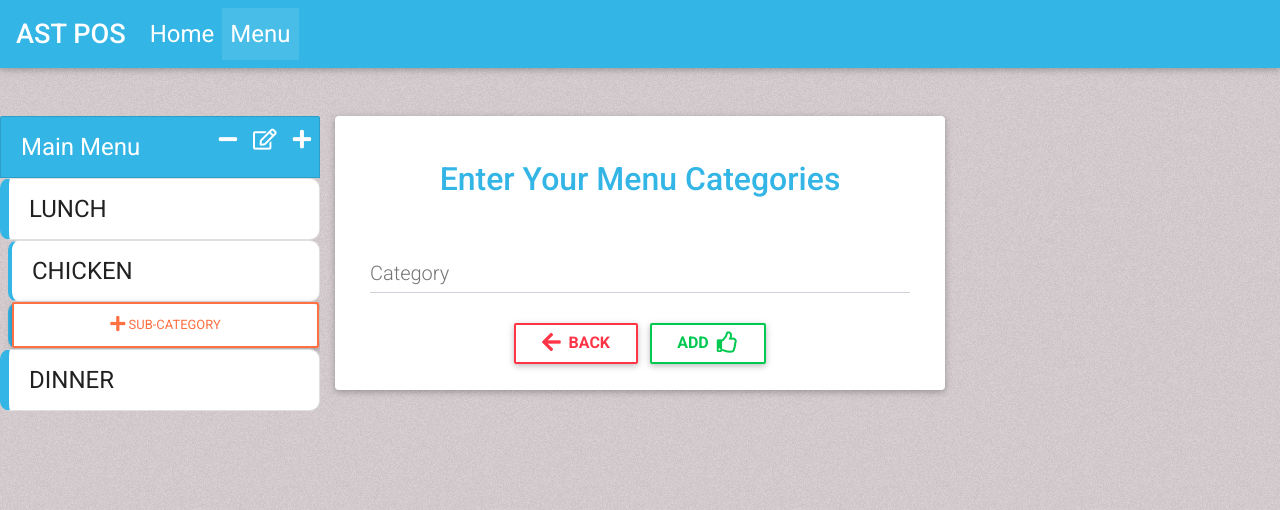
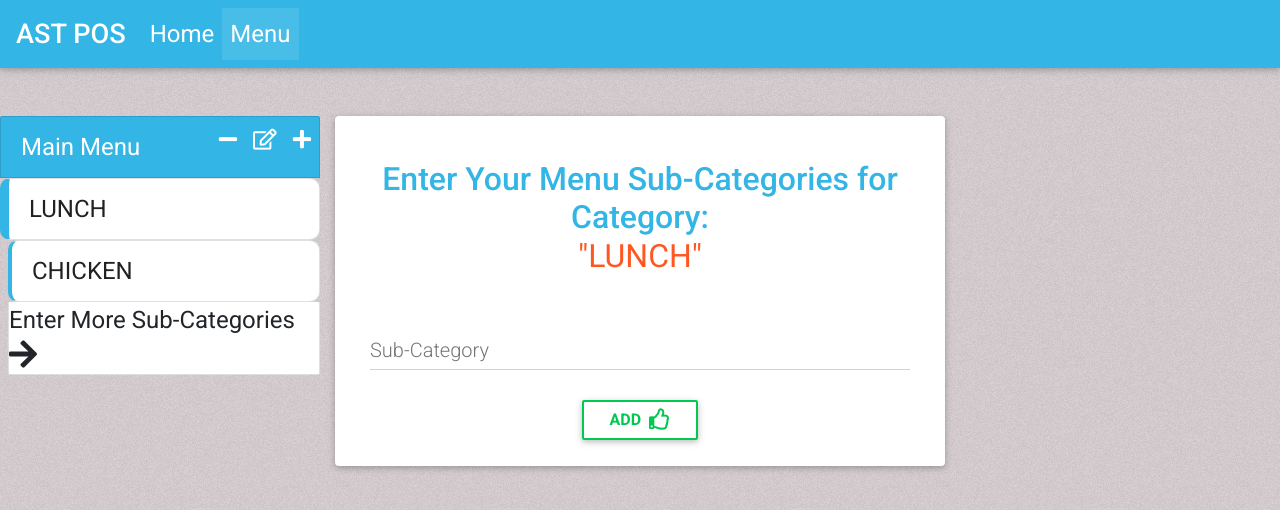
Before and after one commit to adomoshe/website-creator, a React (Create React App) app in the folder client/: page /menu in a window 1280 px wide. Both pictures are taken after a click on the item "LUNCH". Shown: the top 510 px of the page. Built offline with nearby package versions, Linux system fonts and the light colour scheme.

Commit message:
removed add subcategory button

```diff
--- a/client/src/components/NavHandler/NavHandler.js
+++ b/client/src/components/NavHandler/NavHandler.js
@@ -1,55 +1,83 @@
 import React, { Component } from "react";
 import {} from "mdbreact";
 
-import SideNav from "./SideNav"
-import ItemSideNav from "./ItemSideNav"
+import SideNav from "./SideNav";
+import ItemSideNav from "./ItemSideNav";
 
-class NavHandler extends Component {
+export default class NavHandler extends Component {
   state = {
-    sideNavCollapse: {}
+    sideNavCollapse: false,
+    currentCategoryIndex: null,
+    categoryDisplay: [],
+    subCategoryDisplay: []
+  };
+
+  menuBuilderState = this.props.menuBuilderState();
+
+  mapAndSetCategories = () => {
+    const catArr = this.menuBuilderState.categories.map(({ name }) => {
+      return name;
+    });
+    this.setState({ categoryDisplay: [...catArr] });
+  };
+  componentDidMount() {
+    this.mapAndSetCategories();
   }
 
   handleCategoryClick = categoryIndex => {
-    this.setState(
-      state => (state.sideNavCollapse[categoryIndex] = !state.sideNavCollapse[categoryIndex])
-    );
+    if (this.state.sideNavCollapse) {
+      this.setState(state => ({
+        sideNavCollapse: !state.sideNavCollapse
+      }));
+      this.mapAndSetCategories();
+
+      this.props.menuBuilderSetCurrent("category", null);
+      this.props.setFormHandlerStep(1);
+    } else {
+      const subCatArr = this.menuBuilderState.categories[
+        categoryIndex
+      ].subCategories.map(({ name }) => {
+        return name;
+      });
+
+      this.setState(state => ({
+        sideNavCollapse: !state.sideNavCollapse,
+        currentCategoryIndex: categoryIndex,
+        categoryDisplay: [this.menuBuilderState.categories[categoryIndex].name],
+        subCategoryDisplay: [...subCatArr]
+      }));
+
+      this.props.menuBuilderSetCurrent("category", categoryIndex);
+      this.props.setFormHandlerStep(2);
+    }
+
     this.props.menuBuilderSetCurrent("subCategory", null);
     this.props.menuBuilderSetCurrent("item", null);
-    this.props.setFormHandlerStep(1);
   };
 
-  handleSubCategoryClick = (categoryIndex, subCategoryIndex) => {
-    console.log("category index", categoryIndex);
-    this.props.menuBuilderSetCurrent("category", categoryIndex);
+  handleSubCategoryClick = subCategoryIndex => {
+    const currentCategoryIndex = this.state.currentCategoryIndex;
+
+    this.props.menuBuilderSetCurrent("category", currentCategoryIndex);
     this.props.menuBuilderSetCurrent("subCategory", subCategoryIndex);
-    // this.props.menuBuilderSetCurrent("item", 0);
-    // this.props.setFormHandlerStep(3);
-  };
-
-  newSubCategory = categoryIndex => {
-    this.props.menuBuilderSetCurrent("category", categoryIndex);
-    this.props.setFormHandlerStep(2);
+    this.props.menuBuilderSetCurrent("item", null);
   };
 
   render() {
-    const menuBuilderState = this.props.menuBuilderState();
-
     return (
       <>
-        {menuBuilderState.formStep && menuBuilderState.categories.length ? (
+        {this.menuBuilderState.formStep &&
+        this.menuBuilderState.categories.length ? (
           <SideNav
-            menuBuilderState={this.props.menuBuilderState}
-            setFormHandlerStep={this.props.setFormHandlerStep}
-            menuBuilderSetCurrent={this.props.menuBuilderSetCurrent}
-
+          setFormHandlerStep={this.props.setFormHandlerStep}
             handleCategoryClick={this.handleCategoryClick}
             handleSubCategoryClick={this.handleSubCategoryClick}
-            newSubCategory={this.newSubCategory}
-
             sideNavCollapse={this.state.sideNavCollapse}
+            categoryDisplay={this.state.categoryDisplay}
+            subCategoryDisplay={this.state.subCategoryDisplay}
           />
         ) : null}
-        {menuBuilderState.current.subCategory !== null ? (
+        {this.menuBuilderState.current.subCategory !== null ? (
           <ItemSideNav
             menuBuilderState={this.props.menuBuilderState}
             setFormHandlerStep={this.props.setFormHandlerStep}
@@ -60,5 +88,3 @@ class NavHandler extends Component {
     );
   }
 }
-
-export default NavHandler;
--- a/client/src/components/NavHandler/SideNav.js
+++ b/client/src/components/NavHandler/SideNav.js
@@ -1,6 +1,6 @@
 import React from "react";
 import {
-  MDBBtn,
+  // MDBBtn,
   MDBIcon,
   MDBCollapse,
   MDBListGroup,
@@ -29,11 +29,7 @@ const styles = {
   }
 };
 
-const SideNav = (props) => {
-    const menuBuilderState = props.menuBuilderState();
-    const sideNavCollapse = props.sideNavCollapse
-
-    return (
+const SideNav = props => (
   <MDBListGroup styles={styles.fixed}>
     <MDBListGroupItem className="pr-0 bg-info">
       <span className="text-white">Main Menu</span>
@@ -44,7 +40,8 @@ const SideNav = (props) => {
         style={styles.plusIcon}
         className="float-right mx-2"
         onClick={() => {
-              props.setFormHandlerStep(1);}}
+          props.setFormHandlerStep(1);
+        }}
       />
       <MDBIcon
         icon="edit"
@@ -53,13 +50,16 @@ const SideNav = (props) => {
         style={styles.editIcon}
         className=" float-right mx-2"
       />
-          <MDBIcon icon="minus" size="sm"
+      <MDBIcon
+        icon="minus"
+        size="sm"
         inverse="true"
         style={styles.addIcon}
-            className=" float-right mx-2" />
+        className=" float-right mx-2"
+      />
     </MDBListGroupItem>
     <div style={styles.sideNav}>
-        {menuBuilderState.categories.map(({ name }, categoryIndex) => {
+      {props.categoryDisplay.map((category, categoryIndex) => {
         return (
           <div key={categoryIndex}>
             <MDBListGroupItem
@@ -69,13 +69,13 @@ const SideNav = (props) => {
                 props.handleCategoryClick(categoryIndex);
               }}
             >
-                <span className="text-dark">{name}</span>
+              <span className="text-dark">{category}</span>
             </MDBListGroupItem>
 
-              <MDBCollapse isOpen={sideNavCollapse[categoryIndex]} navbar>
+            <MDBCollapse isOpen={props.sideNavCollapse} navbar>
               <MDBListGroup>
-                  {menuBuilderState.categories[categoryIndex].subCategories.map(
-                    ({ name }, subCategoryIndex) => {
+                {props.subCategoryDisplay.map(
+                  (subCategory, subCategoryIndex) => {
                     return (
                       <MDBListGroupItem
                         key={subCategoryIndex}
@@ -83,32 +83,18 @@ const SideNav = (props) => {
                         role="button"
                         style={styles.subCatListItem}
                         onClick={() => {
-                            props.handleSubCategoryClick(
-                              categoryIndex,
-                              subCategoryIndex
-                            );
+                          props.handleSubCategoryClick(subCategoryIndex);
                         }}
                       >
-                          <span className="text-dark">{name}</span>
+                        <span className="text-dark">{subCategory}</span>
                       </MDBListGroupItem>
                     );
                   }
                 )}
                 <MDBListGroupItem
-                    style={styles.subCatListItem}
                   className="ml-2 px-0 py-0"
-                  >
-                    <MDBBtn
-                      color="deep-orange darken-4"
-                      outline
-                      className="w-100 mx-0 my-0"
-                      onClick={() => {
-                        props.newSubCategory(categoryIndex);
-                      }}
-                    >
-                      <MDBIcon icon="plus" size="lg" style={styles.icon} />{" "}
-                      Sub-Category
-                    </MDBBtn>
+                >Enter More Sub-Categories
+                    <MDBIcon icon="arrow-right" /*className="deep-orange darken-4"*/ size="lg" />{" "}
                 </MDBListGroupItem>
               </MDBListGroup>
             </MDBCollapse>
@@ -118,6 +104,5 @@ const SideNav = (props) => {
     </div>
   </MDBListGroup>
 );
-  }
 
-  export default SideNav
+export default SideNav;
```
Lines whose indentation alone changed are shown as unchanged.
